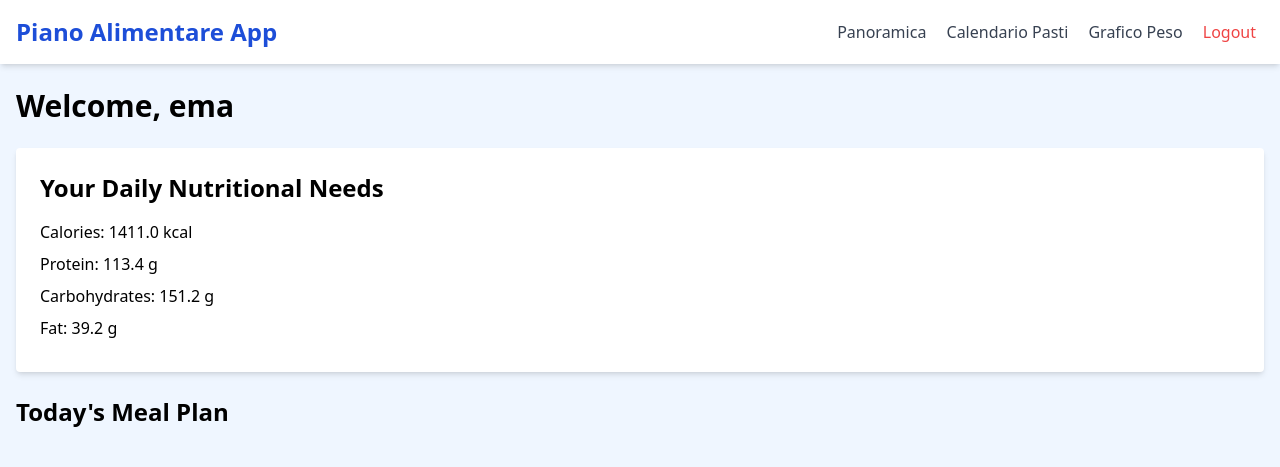
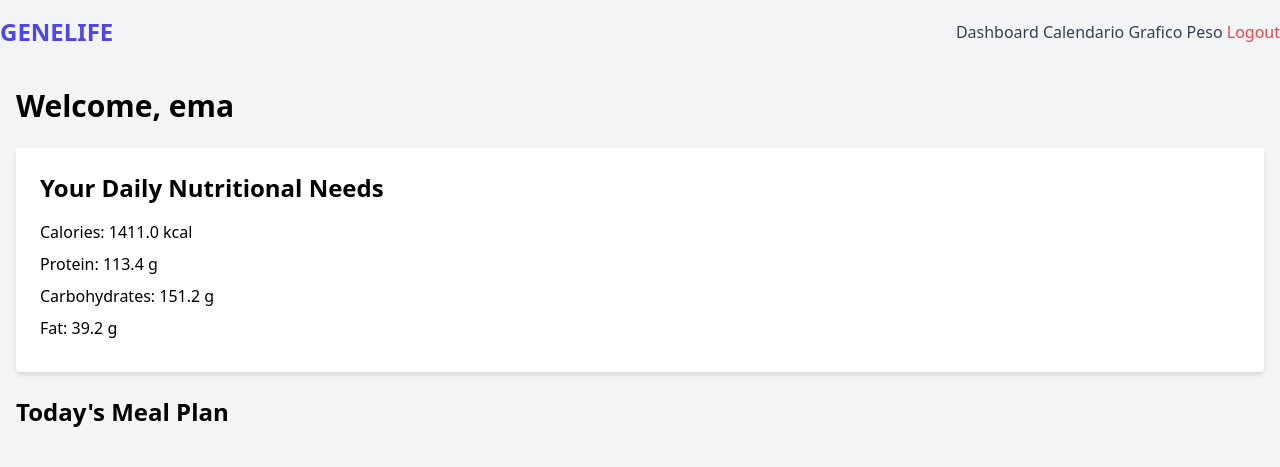
Before and after one commit to emaanuelmariean/genelife, a Flask app: page /dashboard in a window 1280 px wide. Shown: the top 467 px of the page. Run offline with Flask 2, Linux system fonts and the light colour scheme; a user stored in the database is signed in; data comes from the database, SQL or seed files in the repository; some libraries are stand-ins or nearby versions.

Commit message:
Add files via upload

```diff
--- a/templates/base.html
+++ b/templates/base.html
@@ -1,35 +1,52 @@
-
-
-
+<!-- templates/base.html -->
 
 <!DOCTYPE html>
 <html lang="it">
 <head>
     <meta charset="UTF-8">
-    <title>{% block title %}Piano Alimentare App{% endblock %}</title>
-    <link rel="stylesheet" href="{{ url_for('static', filename='css/styles.css') }}">
-    <!-- Includi Tailwind CSS e altri CSS se necessario -->
-    <script src="https://cdn.tailwindcss.com"></script>
-    <script src="https://cdn.jsdelivr.net/npm/chart.js"></script>
-    <script src="https://cdn.jsdelivr.net/npm/luxon@2.0.2/build/global/luxon.min.js"></script>
+    <title>{% block title %}Genelife{% endblock %}</title>
+    <!-- Link a Tailwind CSS (se lo utilizzi) -->
+    <link href="https://cdn.jsdelivr.net/npm/tailwindcss@2.2.19/dist/tailwind.min.css" rel="stylesheet">
+    <!-- Link al tuo file CSS personalizzato -->
+    <link href="{{ url_for('static', filename='styles.css') }}" rel="stylesheet">
 </head>
-<body class="bg-blue-50">
-    <header class="bg-white shadow-md">
-        <div class="container mx-auto px-4 py-4 flex justify-between items-center">
-            <h1 class="text-2xl font-bold text-blue-700">Piano Alimentare App</h1>
-            {% if session.get('user_id') %}
+<body class="bg-gray-100">
+    <nav>
+        <div class="container flex justify-between items-center py-4">
             <div>
-                <a href="{{ url_for('dashboard') }}" class="text-gray-700 hover:text-blue-500 mx-2">Panoramica</a>
-                <a href="{{ url_for('calendar') }}" class="text-gray-700 hover:text-blue-500 mx-2">Calendario Pasti</a>
-                <a href="{{ url_for('weight_chart') }}" class="text-gray-700 hover:text-blue-500 mx-2">Grafico Peso</a>
-                <a href="{{ url_for('logout') }}" class="text-red-500 hover:text-red-700 mx-2">Logout</a>
+                <a href="{{ url_for('dashboard') }}" class="text-2xl font-bold text-indigo-600">GENELIFE</a>
             </div>
-            {% endif %}
+            <div class="nav-right">
+                {% if session['user_id'] %}
+                    <a href="{{ url_for('dashboard') }}" class="text-gray-700 hover:text-indigo-600">Dashboard</a>
+                    <a href="{{ url_for('calendar_view') }}" class="text-gray-700 hover:text-indigo-600">Calendario</a>
+                    <a href="{{ url_for('weight_chart_route') }}" class="text-gray-700 hover:text-indigo-600">Grafico Peso</a>
+                    <a href="{{ url_for('logout') }}" class="text-red-500 hover:text-red-600">Logout</a>
+                {% else %}
+                    <a href="{{ url_for('login') }}" class="text-gray-700 hover:text-indigo-600">Login</a>
+                    <a href="{{ url_for('register') }}" class="text-blue-500 hover:text-blue-600">Registrati</a>
+                {% endif %}
+            </div>
         </div>
-    </header>
-    <main class="container mx-auto px-4 py-6">
+    </nav>
+
+    <div class="container mx-auto px-4 py-6">
+        {% with messages = get_flashed_messages() %}
+          {% if messages %}
+            <div class="alerts mb-4">
+              {% for message in messages %}
+                <div class="alert alert-error bg-red-100 text-red-700 p-4 rounded mb-2">
+                    {{ message }}
+                </div>
+              {% endfor %}
+            </div>
+          {% endif %}
+        {% endwith %}
         {% block content %}{% endblock %}
-    </main>
-    <script src="{{ url_for('static', filename='js/scripts.js') }}"></script>
+    </div>
+
+    <!-- Blocco per eventuali script aggiuntivi -->
+    {% block scripts %}
+    {% endblock %}
 </body>
 </html>
```
